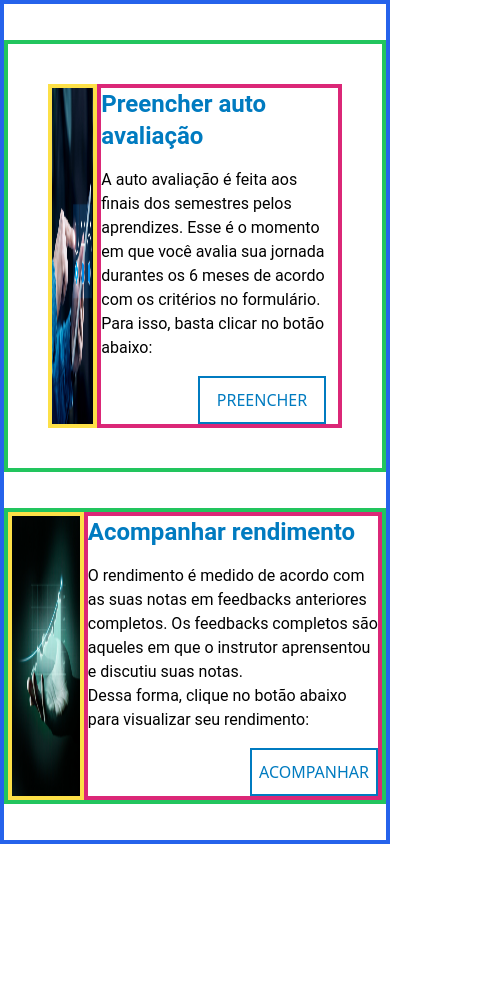
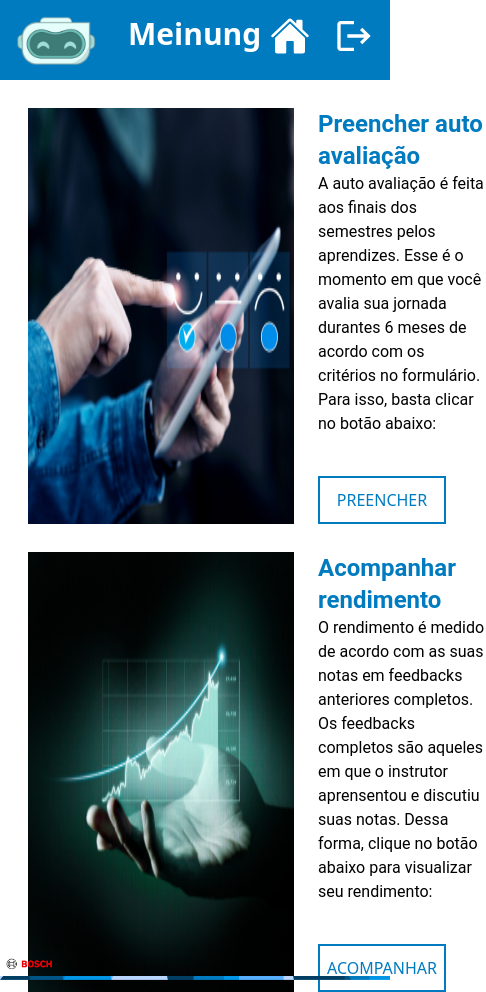
Before and after one commit to AVITORIAC/FrontTailwind, a React (Vite) app: page /Home_aprendiz in a window 390 px wide. Shown: the whole page, 486 px wide, since content can reach past the window. Before the commit the page ends 844 px from the top, so only its background shows below. Built offline with nearby package versions, Linux system fonts and the light colour scheme.

Commit message:
responsividade telas de admin

```diff
--- a/src/App.jsx
+++ b/src/App.jsx
@@ -38,7 +38,7 @@ function App() {
   let instrutor = false
   let aprendiz = false
   let gestor = false
-  let admin = false
+  let admin = true
   let home = false
 
 
--- a/src/assets/Componentes/CardCadastro.jsx
+++ b/src/assets/Componentes/CardCadastro.jsx
@@ -7,7 +7,7 @@ import { Link } from 'react-router-dom'
 
 function CardCadastro() { //CARD PARA TELA DE ESCOLHA DO CARGO PARA CADASTRO
     return (
-        <div className={'bg-white relative mt-20 w-7/12 h-fit xl:h-5/6 2xl:w-7/12 3xl:w-6/12 pb-8'}>
+        <div className={'bg-white relative mt-20 w-7/12 h-fit xl:h-5/6 2xl:w-7/12 3xl:w-6/12 2xl:h-screen6  pb-8'}>
             <img src={logoBosch} alt="" />
             <div className={'flex flex-col items-center'}>
                 <div className={'flex mt-10 mb-14'}>
--- a/src/assets/Componentes/Footer.jsx
+++ b/src/assets/Componentes/Footer.jsx
@@ -13,7 +13,7 @@ function Footer({ azul, azul_aprendiz, verde, ciano }) {
     ${verde ? { footer_verde } : ''}
     ${ciano ? { footer_ciano } : ''}`;
 
-    const footer = ''
+    const footer = 'azul_aprendiz'
 
     switch (footer) {
 
--- a/src/assets/Componentes/Header.jsx
+++ b/src/assets/Componentes/Header.jsx
@@ -16,7 +16,7 @@ function Header({ gestor, instrutor, home, aprendiz, admin }) { //FUNÇÃO PARA
   ${admin ? 'bg-admin' : ''}`
 
 
-  const acesso = ''
+  const acesso = 'admin'
 
   switch (acesso) {
 
--- a/src/assets/Pages/Admin/Cadastro_aprendiz.jsx
+++ b/src/assets/Pages/Admin/Cadastro_aprendiz.jsx
@@ -10,13 +10,49 @@ function Cadastro_aprendiz() { //FUNÇÃO DA TELA DE ACEITAR OS CADASTROS
     }
 
     return (
-        <div className={`flex flex-col h-full gap-6 mt-10 mx-10`}>
+        <div className={`flex flex-col h-fit gap-6 mt-10 mx-10`}>
             <h1 className={`text-2xl font-bold`}>GERENCIAR APRENDIZES</h1>
             <h2 className={`text-lg font-bold`}>Novos cadastros</h2>
-            <p className={`text-base font-semibold`}>Analise as informações e aceite ou recuse os novos aprendizes na plataforma através dos botões. </p>
+            <p className={`text-base font-semibold `}>Analise as informações e aceite ou recuse os novos aprendizes na plataforma através dos botões. </p>
 
 
-            <div className={`w-full h-20 bg-barraedit flex gap-36 justify-center items-center `}>
+            <div className={`w-full h-20 bg-barraedit flex gap-36 justify-center items-center sm:gap-4 sm:pr-2 sm:pl-2 md:gap-10 lg:gap-16 xl:gap-20`}>
+                <p className={`text-base font-bold font-roboto sm:text-sm lg:text-base xl:text-xl`}>Eduarda Rabelo Oliveira</p>
+                <p className={`text-base font-bold font-roboto sm:text-sm lg:text-base xl:text-xl`}>Digital solutions 6</p>
+                <p className={`text-base font-bold font-roboto sm:text-sm lg:text-base xl:text-xl`}>12345678 </p>
+               <Link onClick={aceitar}><p className={`text-base font-bold font-roboto sm:text-sm lg:text-base xl:text-xl`}>ACEITAR </p></Link>
+               <Link onClick={recusar}><p className={`text-base font-bold font-roboto sm:text-sm lg:text-base xl:text-xl`}>RECUSAR </p></Link>
+            </div>
+            <div className={`w-full h-20 bg-barraedit flex gap-36 justify-center items-center sm:gap-4 sm:pr-2 sm:pl-2 md:gap-10 lg:gap-16 xl:gap-20`}>
+                <p className={`text-base font-bold font-roboto sm:text-sm lg:text-base xl:text-xl`}>Eduarda Rabelo Oliveira</p>
+                <p className={`text-base font-bold font-roboto sm:text-sm lg:text-base xl:text-xl`}>Digital solutions 6</p>
+                <p className={`text-base font-bold font-roboto sm:text-sm lg:text-base xl:text-xl`}>12345678 </p>
+               <Link onClick={aceitar}><p className={`text-base font-bold font-roboto sm:text-sm lg:text-base xl:text-xl`}>ACEITAR </p></Link>
+               <Link onClick={recusar}><p className={`text-base font-bold font-roboto sm:text-sm lg:text-base xl:text-xl`}>RECUSAR </p></Link>
+            </div>
+            <div className={`w-full h-20 bg-barraedit flex gap-36 justify-center items-center sm:gap-4 sm:pr-2 sm:pl-2 md:gap-10 lg:gap-16 xl:gap-20`}>
+                <p className={`text-base font-bold font-roboto sm:text-sm lg:text-base xl:text-xl`}>Eduarda Rabelo Oliveira</p>
+                <p className={`text-base font-bold font-roboto sm:text-sm lg:text-base xl:text-xl`}>Digital solutions 6</p>
+                <p className={`text-base font-bold font-roboto sm:text-sm lg:text-base xl:text-xl`}>12345678 </p>
+               <Link onClick={aceitar}><p className={`text-base font-bold font-roboto sm:text-sm lg:text-base xl:text-xl`}>ACEITAR </p></Link>
+               <Link onClick={recusar}><p className={`text-base font-bold font-roboto sm:text-sm lg:text-base xl:text-xl`}>RECUSAR </p></Link>
+            </div>
+            <div className={`w-full h-20 bg-barraedit flex gap-36 justify-center items-center sm:gap-4 sm:pr-2 sm:pl-2 md:gap-10 lg:gap-16 xl:gap-20`}>
+                <p className={`text-base font-bold font-roboto sm:text-sm lg:text-base xl:text-xl`}>Eduarda Rabelo Oliveira</p>
+                <p className={`text-base font-bold font-roboto sm:text-sm lg:text-base xl:text-xl`}>Digital solutions 6</p>
+                <p className={`text-base font-bold font-roboto sm:text-sm lg:text-base xl:text-xl`}>12345678 </p>
+               <Link onClick={aceitar}><p className={`text-base font-bold font-roboto sm:text-sm lg:text-base xl:text-xl`}>ACEITAR </p></Link>
+               <Link onClick={recusar}><p className={`text-base font-bold font-roboto sm:text-sm lg:text-base xl:text-xl`}>RECUSAR </p></Link>
+            </div>
+            <div className={`w-full h-20 bg-barraedit flex gap-36 justify-center items-center sm:gap-4 sm:pr-2 sm:pl-2 md:gap-10 lg:gap-16 xl:gap-20`}>
+                <p className={`text-base font-bold font-roboto sm:text-sm lg:text-base xl:text-xl`}>Eduarda Rabelo Oliveira</p>
+                <p className={`text-base font-bold font-roboto sm:text-sm lg:text-base xl:text-xl`}>Digital solutions 6</p>
+                <p className={`text-base font-bold font-roboto sm:text-sm lg:text-base xl:text-xl`}>12345678 </p>
+               <Link onClick={aceitar}><p className={`text-base font-bold font-roboto sm:text-sm lg:text-base xl:text-xl`}>ACEITAR </p></Link>
+               <Link onClick={recusar}><p className={`text-base font-bold font-roboto sm:text-sm lg:text-base xl:text-xl`}>RECUSAR </p></Link>
+            </div>
+
+            {/* <div className={`w-full h-20 bg-barraedit flex gap-36 justify-center items-center `}>
                 <p className={`text-base font-bold`}>Eduarda Rabelo Oliveira </p>
                 <p className={`text-base font-bold`}>Digital solutions 6</p>
                 <p className={`text-base font-bold`}>12345678 </p>
@@ -36,14 +72,7 @@ function Cadastro_aprendiz() { //FUNÇÃO DA TELA DE ACEITAR OS CADASTROS
                 <p className={`text-base font-bold`}>12345678 </p>
                <Link onClick={aceitar}><p className={`text-base font-bold`}>ACEITAR </p></Link>
                <Link onClick={recusar}><p className={`text-base font-bold`}>RECUSAR </p></Link>
-            </div>
-            <div className={`w-full h-20 bg-barraedit flex gap-36 justify-center items-center `}>
-                <p className={`text-base font-bold`}>Eduarda Rabelo Oliveira </p>
-                <p className={`text-base font-bold`}>Digital solutions 6</p>
-                <p className={`text-base font-bold`}>12345678 </p>
-               <Link onClick={aceitar}><p className={`text-base font-bold`}>ACEITAR </p></Link>
-               <Link onClick={recusar}><p className={`text-base font-bold`}>RECUSAR </p></Link>
-            </div>
+            </div> */}
 
 
         </div>
--- a/src/assets/Pages/Admin/Cadastro_turma.jsx
+++ b/src/assets/Pages/Admin/Cadastro_turma.jsx
@@ -25,10 +25,10 @@ function Cadastro_turma() { //TELA PARA CADASTRO DE TURMAS
   }
 
   return (
-    <div className={`flex flex-col h-full justify-around mx-10 gap-4`}>
-      <h1 className={`text-2xl font-bold `}>Turmas</h1>
-      <h2 className={`text-lg font-bold`}>Cadastrar turmas</h2>
-      <p className={`text-base`}>Preencha as informações abaixo para adicionar uma nova turma:</p>
+    <div className={`flex flex-col h-fit justify-around mx-10 gap-4 mt-5`}>
+      <h1 className={`text-2xl font-bold font-roboto `}>Turmas</h1>
+      <h2 className={`text-lg font-bold font-roboto`}>Cadastrar turmas</h2>
+      <p className={`text-base font-roboto`}>Preencha as informações abaixo para adicionar uma nova turma:</p>
       <Filtro label='Selecione o curso' optionList={cursos} value={cursos} onChange={(e) => {setCurso (e.target.value)}}></Filtro>
       <Input label='Nome da turma' value={turma} onChange={(e) => {setTurma (e.target.value)}}></Input>
       <Filtro label='Selecione o padrinho ou a madrinha' optionList={padrinho} value={padrinhos} onChange={(e) => {setPadrinhos (e.target.value)}}></Filtro>
@@ -41,11 +41,11 @@ function Cadastro_turma() { //TELA PARA CADASTRO DE TURMAS
         <Input label='Pesquise pela turma que deseja editar' value={pesquisar} onChange={(e) => {setPesquisar (e.target.value)}}></Input>
         <Link onClick={pesquisa}><HiMagnifyingGlass className={`size-8 fill-blue-400 mt-5`} /></Link>
       </div>
-      <div className={`w-full h-20 bg-barraedit flex gap-40 justify-center items-center `}>
-        <p className={`text-lg font-bold`}>Digital solutions 6</p>
-        <p className={`text-lg font-bold`}>Técnico em Desenvolvimento de Sistemas </p>
-        <p className={`text-lg font-bold`}>Vanessa Silva </p>
-        <Link to='/Editar_turma'><p className={`text-lg font-bold`}>EDITAR </p></Link>
+      <div className={`w-full h-20 bg-barraedit flex gap-40 justify-center items-center sm:gap-10  sm:pl-2 sm:pr-2`}>
+        <p className={`text-base font-bold font-roboto sm:text-sm lg:text-base xl:text-xl`}>Digital solutions 6</p>
+        <p className={`text-lg font-bold font-roboto sm:text-sm lg:text-base xl:text-xl`}>Técnico em Desenvolvimento de Sistemas </p>
+        <p className={`text-lg font-bold font-roboto sm:text-sm lg:text-base xl:text-xl`}>Vanessa Silva </p>
+        <Link to='/Editar_turma'><p className={`text-lg font-bold font-roboto sm:text-sm lg:text-base xl:text-xl`}>EDITAR </p></Link>
 
       </div>
     </div>
--- a/src/assets/Pages/Admin/Criterios.jsx
+++ b/src/assets/Pages/Admin/Criterios.jsx
@@ -32,7 +32,7 @@ function Criterios() { //TELA PARA CADASTROS DE CRITERIOS
     }
 
     return (
-        <div className={`flex flex-col h-full justify-around mx-10 gap-3`}>
+        <div className={`flex flex-col h-fit justify-around mx-10 gap-3 mt-5`}>
             <h1 className={`text-2xl font-bold`}>CRITÉRIO</h1>
             <h2 className={`text-lg font-bold`}>Cadastrar critério</h2>
             <p className={`text-base font-semibold`}>Preencha as informações abaixo para adicionar um novo critério: </p>
@@ -48,12 +48,12 @@ function Criterios() { //TELA PARA CADASTROS DE CRITERIOS
                 <Input label='Pesquise pelo critério que deseja editar ou excluir' value={editcriterio} onChange={(e) => { setEditcriterio(e.target.value) }}></Input>
                 <Link onClick={pesquisar}><HiMagnifyingGlass className={`size-8 fill-blue-400 mt-5`} /></Link>
             </div>
-            <div className={`w-full h-20 bg-barraedit flex gap-36 justify-center items-center `}>
-                <p className={`text-base font-bold`}>Inglês</p>
-                <p className={`text-base font-bold`}>Técnico em Desenvolvimento de Sistemas </p>
-                <p className={`text-base font-bold`}>Vanessa Silva </p>
-                <Link to='/Editar_criterio'><p className={`text-base font-bold`}>EDITAR </p></Link>
-                <Link onClick={excluir}><p className={`text-base font-bold`}>EXCLUIR </p></Link>
+            <div className={`w-full h-20 bg-barraedit flex gap-36 justify-center items-center sm:gap-10  sm:pl-2 sm:pr-2 `}>
+                <p className={`text-base font-bold font-roboto sm:text-sm  lg:text-base xl:text-xl`}>Inglês</p>
+                <p className={`text-base font-bold font-roboto sm:text-sm lg:text-base xl:text-xl`}>Técnico em Desenvolvimento de Sistemas </p>
+                <p className={`text-base font-bold font-roboto sm:text-sm lg:text-base xl:text-xl`}>Vanessa Silva </p>
+                <Link to='/Editar_criterio'><p className={`text-base font-bold font-roboto sm:text-sm lg:text-base xl:text-xl`}>EDITAR </p></Link>
+                <Link onClick={excluir}><p className={`text-base font-bold font-roboto sm:text-sm lg:text-base xl:text-xl`}>EXCLUIR </p></Link>
 
             </div>
         </div>
--- a/src/assets/Pages/Admin/HomeAdmin.jsx
+++ b/src/assets/Pages/Admin/HomeAdmin.jsx
@@ -6,14 +6,20 @@ import { Link } from 'react-router-dom'
 function HomeAdmin() { //TELA INICIAL DO ACESSO DE ADMINISTRADOR
 
   return (
-    <div className={`flex flex-col w-full h-fit gap-20`}>
-      <div className={`mx-auto mt-4 w-full flex justify-evenly`}>
-        <Link to='/Cadastro_aprendiz'><Card azul1 h1='Administrador' h2='Aprendizes' p='Aceitar o cadastro de novos aprendizes no sistema.' /></Link>
-        <Link to='/Criterios'><Card azul2 h1='Administrador' h2='Critérios' p='Cadastre, edite ou exclua um critério de avaliação de um curso.' /></Link>
-        <Link to='/Email'> <Card azul3 h1='Administrador' h2='Email ' p='Edite os dados de usuário que envia o e-mail.' /></Link>
+    <div className={`flex flex-col w-full h-fit gap-20 sm:gap-5  md:gap-5 xl:h-full`}>
+      <div className={`mx-auto mt-4 w-full flex justify-evenly sm:gap-4 sm:items-center sm:flex-col md:gap-4 md:items-center md:flex-col lg:justify-items-end xl:flex-row`}>
+        <div className={'flex '}>
+          <Link to='/Cadastro_aprendiz'><Card azul1 h1='Administrador' h2='Aprendizes' p='Aceitar o cadastro de novos aprendizes no sistema.' /></Link>
+        </div>
+        <div className={'flex '}>
+          <Link to='/Criterios'><Card azul2 h1='Administrador' h2='Critérios' p='Cadastre, edite ou exclua um critério de avaliação de um curso.' /></Link>
+        </div>
+        <div className={'flex '}>
+          <Link to='/Email'> <Card azul3 h1='Administrador' h2='Email ' p='Edite os dados de usuário que envia o e-mail.' /></Link>
+        </div>
       </div>
-      <div className={`mx-auto w-11/12 flex justify-evenly`}>
-        <Link to='/Cadastro_turma'> <Card azul3 h1='Administrador' h2='Turmas' p='Cadastre, edite ou exclua uma turma no sistema.' /></Link>
+      <div className={`mx-auto w-full flex justify-evenly sm:flex-col sm:items-center sm:gap-4 md:flex-col md:items-center md:gap-4 xl:flex-row`}>
+        <Link to='/Cadastro_turma'><Card azul3 h1='Administrador' h2='Turmas' p='Cadastre, edite ou exclua uma turma no sistema.' /></Link>
         <Link to='/Upload'><Card azul1 h1='Administrador' h2='Notas do Senai' p='Adicione as notas do SENAI dos aprendizes através do Excel.' /></Link>
       </div>
     </div>
--- a/src/assets/Pages/Admin/Upload.jsx
+++ b/src/assets/Pages/Admin/Upload.jsx
@@ -14,8 +14,8 @@ function Upload() {
             <h1 className={`text-2xl font-bold`}>NOTAS DO SENAI</h1>
             <h2 className={`text-lg font-bold`}>Selecione o arquivo</h2>
             <p className={`text-base`}>Selecione o arquivo .xlsx que contém as notas dos aprendizes do SENAI.</p>
-            <Input label='Insira o e-mail' type='file' value={email} onChange={(e) => { setEmail(e.target.value) }}></Input>
-            <input className="block w-80 h-52 py-1.5 pl-2 text-black ring-1  focus:ring-indigo-400 placeholder:text-black" placeholder="Insira um texto"></input>
+            <Input label='Faça o upload do arquivo' type='file' value={email} onChange={(e) => { setEmail(e.target.value) }}></Input>
+
             <div className={'flex justify-end'}><Botao txt='ENVIAR' onClick={enviar}></Botao></div>
         </div>
     )
--- a/src/assets/Pages/Aprendiz/Home_aprendiz.jsx
+++ b/src/assets/Pages/Aprendiz/Home_aprendiz.jsx
@@ -6,34 +6,65 @@ import { Link } from 'react-router-dom'
 
 
 function Home_aprendiz() { //FUNÇÃO DA TELA INICIAL DO ACESSO DE APRENDIZ
+
+    const acesso = ''
+
+    switch (acesso) {
+
+        case 'adm':
             return (
-        <div className={'h-full flex flex-col justify-evenly border-4 border-blue-600'}>
-            <div className={' flex p-10 justify-between border-4 border-green-500 '}>
-                <div className={'flex w-10/12  border-4 border-yellow-300'}>
+                <div className={'ml-7 h-full '}>
+                    <div className={'flex mt-7'}>
                         <img src={img1} alt="" />
-                </div>
-                <div className={'flex flex-col justify-center pr-3 gap-4 sm:p-2 border-4 border-pink-600'}>
-                    <h1 className={'font-bold font-roboto text-fonte text-2xl sm:text-xl'}>Preencher auto avaliação</h1>
-                    <p className={'font-roboto sm:text-sm md:text-base'}>A auto avaliação é feita aos finais dos semestres pelos aprendizes. Esse é o momento em que você avalia sua jornada durantes os 6 meses de acordo com os critérios no formulário. <br />Para isso, basta clicar no botão abaixo:</p>
-                    <div className={'flex justify-end '}>
-                        <Link to='/Auto_avaliacao'><Botao txt='PREENCHER'></Botao></Link>
+                        <div className={'ml-6'}>
+                            <h1 className={'font-roboto font-bold text-fonte text-2xl sm:text-xl'}>Preencher avaliação da área</h1>
+                            <p className={'font-roboto sm:text-sm md:text-base'}>A avaliação é feita ao final dos semestres pelos aprendizes.
+                                Esse é o momento em que você avalia sua jornada na área durante 6 meses de acordo com os critérios no formulário. Para isso, basta clicar no botão abaixo:</p>
+                            <div className={'flex justify-end mr-10 mt-10'}>
+                                <Link to='/Auto_avaliacao' ><Botao txt='PREENCHER'></Botao></Link>
                             </div>
                         </div>
                     </div>
-            <div className={' flex border-4 border-green-500 '}>
-                <div className={'flex w-10/12 justify-center border-4 border-yellow-300'}>
+                    <div className={'flex mt-7'}>
                         <img src={img2} alt="" />
+                        <div className={'ml-6'}>
+                            <h1 className={'font-roboto font-bold text-fonte text-2xl sm:text-xl'}>Acompanhar rendimento</h1>
+                            <p className={'font-roboto sm:text-sm md:text-base'}>O rendimento é medido de acordo com as suas notas em feedbacks anteriores completos. Os feedbacks completos são aqueles em que o instrutor aprensentou e discutiu suas notas. Dessa forma, clique no botão abaixo para visualizar seu rendimento:</p>
+                            <div className={'flex justify-end mr-10 mt-10'}>
+                                <Link to='/RendimentoAprendiz' ><Botao txt='ACOMPANHAR'></Botao></Link>
                             </div>
-                <div className={'flex flex-col justify-center gap-4 sm:p-2  border-4 border-pink-600'}>
+                        </div>
+                    </div>
+                </div>
+            )
+
+
+        default:
+            return (
+                <div className={'ml-7 h-full '}>
+                    <div className={'flex mt-7'}>
+                        <img src={img1} alt="" />
+                        <div className={'ml-6'}>
+                            <h1 className={'font-roboto font-bold text-fonte text-2xl sm:text-xl'}>Preencher auto avaliação</h1>
+                            <p className={'font-roboto sm:text-sm md:text-base'}>A auto avaliação é feita aos finais dos semestres pelos aprendizes. Esse é o momento em que você avalia sua jornada durantes 6 meses de acordo com os critérios no formulário. Para isso, basta clicar no botão abaixo:</p>
+                            <div className={'flex justify-end mr-10 mt-10'}>
+                                <Link to='/Auto_avaliacao' ><Botao txt='PREENCHER'></Botao></Link>
+                            </div>
+                        </div>
+                    </div>
+                    <div className={'flex mt-7'}>
+                        <img src={img2} alt="" />
+                        <div className={'ml-6'}>
                             <h1 className={'font-roboto font-bold text-fonte text-2xl sm:text-xl'}>Acompanhar rendimento</h1>
-                    <p className={'font-roboto sm:text-sm md:text-base'}>O rendimento é medido de acordo com as suas notas em feedbacks anteriores completos. Os feedbacks completos são aqueles em que o instrutor aprensentou e discutiu suas notas. <br />Dessa forma, clique no botão abaixo  para  visualizar seu rendimento:</p>
-                    <div className={' flex justify-end'}>
-                        <Link to='/RendimentoAprendiz'><Botao txt='ACOMPANHAR'></Botao></Link>
+                            <p className={'font-roboto sm:text-sm md:text-base'}>O rendimento é medido de acordo com as suas notas em feedbacks anteriores completos. Os feedbacks completos são aqueles em que o instrutor aprensentou e discutiu suas notas. Dessa forma, clique no botão abaixo para visualizar seu rendimento:</p>
+                            <div className={'flex justify-end mr-10 mt-10'}>
+                                <Link to='/RendimentoAprendiz' ><Botao txt='ACOMPANHAR'></Botao></Link>
                             </div>
                         </div>
                     </div>
                 </div>
             )
     }
+}
 
 export default Home_aprendiz
--- a/src/assets/Pages/Instrutor/HomeIns.jsx
+++ b/src/assets/Pages/Instrutor/HomeIns.jsx
@@ -6,11 +6,11 @@ import { Link } from 'react-router-dom'
 function HomeIns() { //TELA INICIAL DO ACESSO DE INSTRUTOR
   return (
     <div className={`flex flex-col w-full h-fit gap-20`}>
-      <div className={`mx-auto w-full flex justify-evenly`}>
+      <div className={`mx-auto w-full flex justify-evenly sm:flex-col`}>
         <Link to='/Avaliacao'><Card verde1 h1='Instrutor' h2='Avaliar turma' p='Acesse a avaliação de cada aprendiz de uma turma.' /></Link>
         <Link to='/Rendimento_instrutor'><Card verde2 h1='Instrutor' h2='Acompanhar progresso' p='Acesse os gráficos de desempenho dos aprendizes.' /></Link>
       </div>
-      <div className={`mx-auto w-full flex justify-evenly`}>
+      <div className={`mx-auto w-full flex justify-evenly sm:flex-col`}>
       <Link to='/Feedback'><Card verde3 h1='Instrutor' h2='Realizar feedback' p='Mostrar e discutir os resultados do aprendiz no feedback. ' /></Link>
       <Link to='/Observacoes'><Card verde4 h1='Instrutor' h2='Nota' p='Adicione observações sobre um aprendiz.' /></Link>
       </div>
```
Also changed, not shown: src/assets/Pages/Aprendiz/Auto_avaliacao.jsx (+18 -2 lines). Lines whose indentation alone changed are shown as unchanged.
